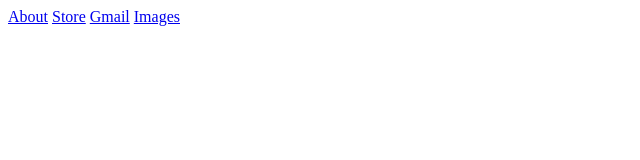
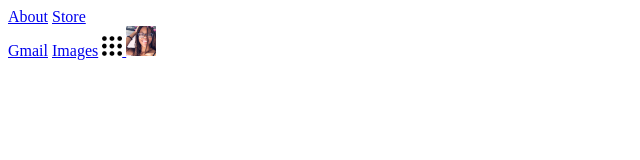
Before and after one commit to MsNiyaJ/google-homepage, a plain HTML site: page index.html in a window 1280 px wide. Shown: the whole page, without its empty margins (0-640 px from the left). Drawn offline with Linux system fonts and the light colour scheme.

Commit message:
Added a dot menu and profile picture

```diff
--- a/index.html
+++ b/index.html
@@ -6,12 +6,27 @@
 </head>
 <body>
     <nav>
-        <a href="#">About</a>
-        <a href="#">Store</a>
-        <a href="#">Gmail</a>
-        <a href="#">Images</a>
-        <a href="#"></a>
-        <img src="">
+        <div>
+            <a href="#">About</a>
+            <a href="#">Store</a>
+        </div>
+        <div>
+            <a href="#">Gmail</a>
+            <a href="#">Images</a>
+
+            <a href="#">
+                <img src="images/dots-menu.png"
+                alt="Icon made by Freepik from www.flaticon.com"
+                width="20"
+                height="20">
+            </a>
+            <a href="#">
+                <img src="images/profile-pic.jpg"
+                alt="profile-pic"
+                width="30"
+                height="30">
+            </a>
+        </div>
     </nav>
 </body>
 </html>
```
Also changed, not shown: images/dots-menu.png (added), images/profile-pic.jpg (added).
